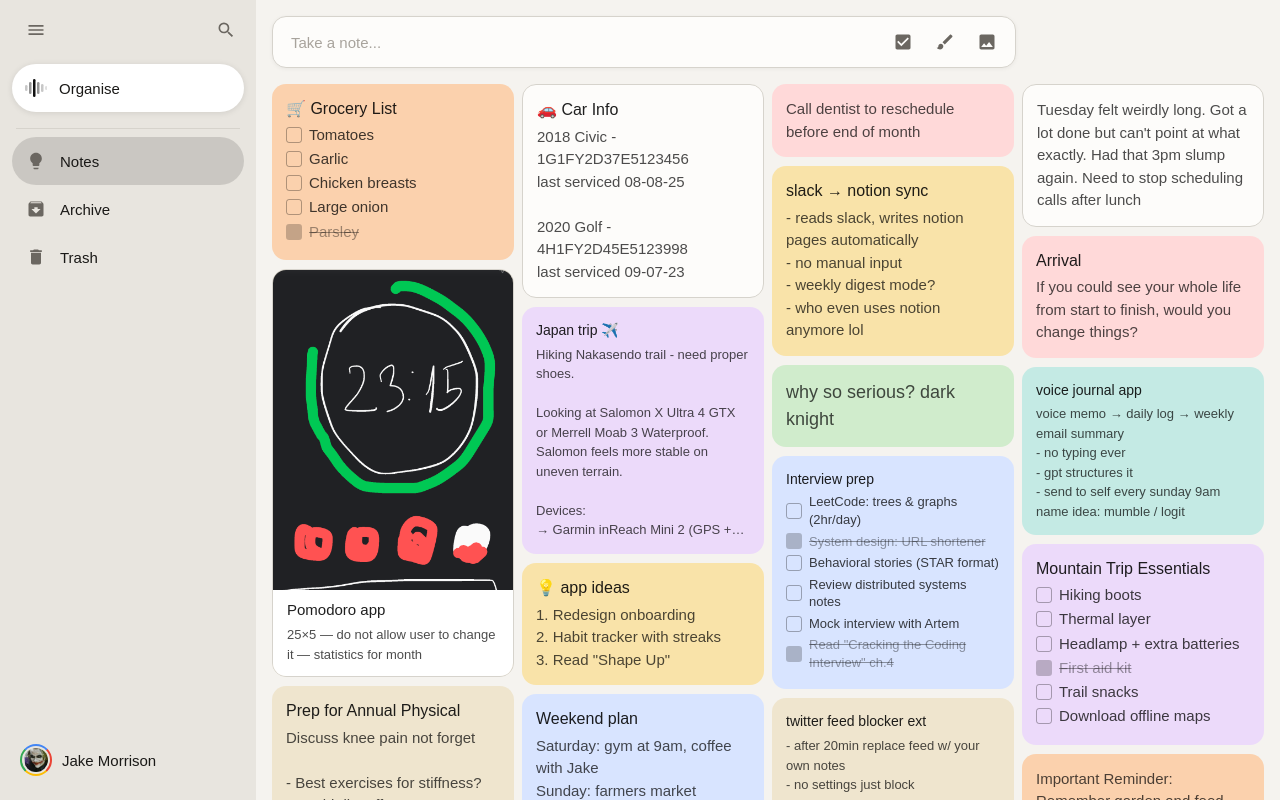
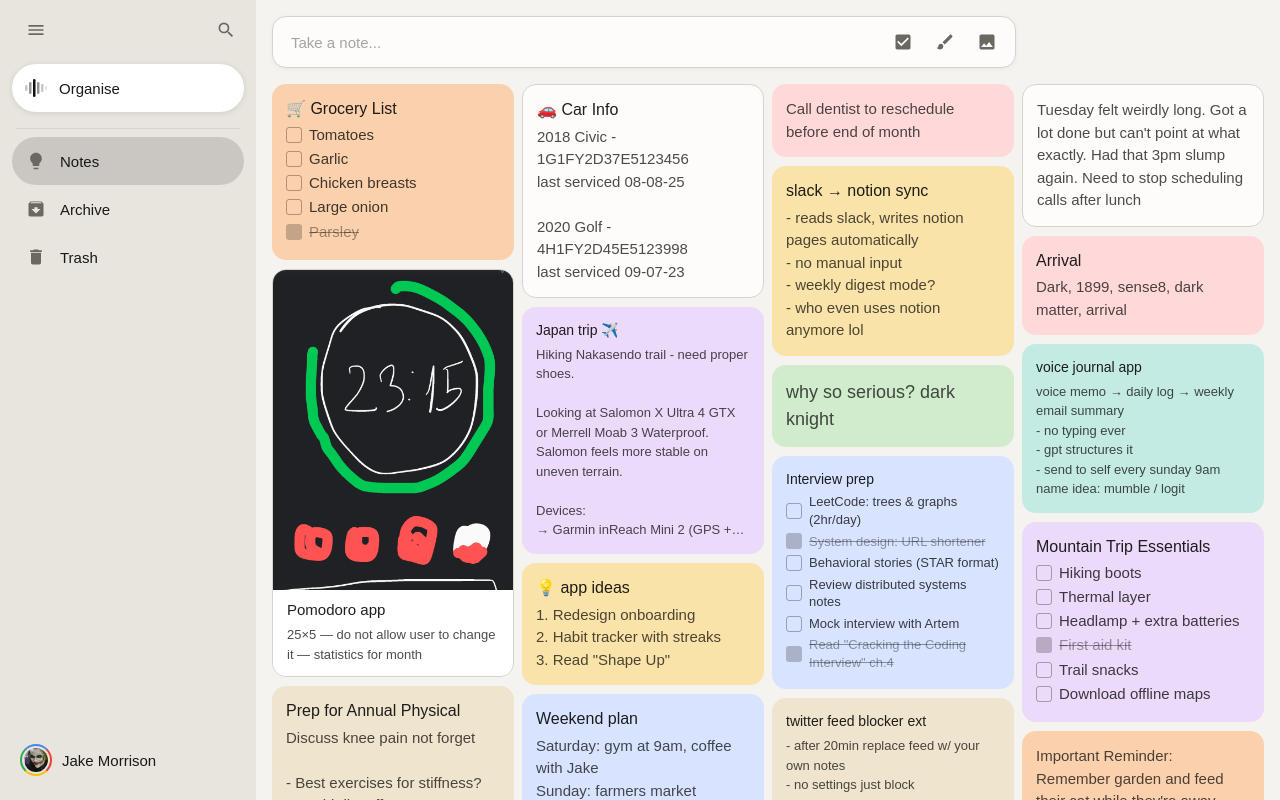
Before and after one commit to yuriryzhenkov/keep, a plain HTML site: page index.html in a window 1280 px wide. Drawn offline with Linux system fonts and the light colour scheme; a web font is replaced by a local one.

Commit message:
Update Arrival note body text
Co-Authored-By: Claude Sonnet 4.6 <noreply@anthropic.com>

```diff
--- a/index.html
+++ b/index.html
@@ -671,7 +671,7 @@ const SEED = [
   {id:'n15',type:'text',color:'c-white',title:'',label:'',
    body:'Tuesday felt weirdly long. Got a lot done but can\'t point at what exactly. Had that 3pm slump again. Need to stop scheduling calls after lunch',items:[]},
   {id:'n16',type:'text',color:'c-pink',title:'Arrival',label:'',
-   body:'If you could see your whole life from start to finish, would you change things?',items:[]},
+   body:'Dark, 1899, sense8, dark matter, arrival',items:[]},
   {id:'n17',type:'text',color:'c-teal',title:'voice journal app',label:'',
    body:'voice memo → daily log → weekly email summary\n- no typing ever\n- gpt structures it\n- send to self every sunday 9am\nname idea: mumble / logit',items:[]},
   {id:'n18',type:'checklist',color:'c-purple',title:'Mountain Trip Essentials',body:'',label:'Travel',
```
